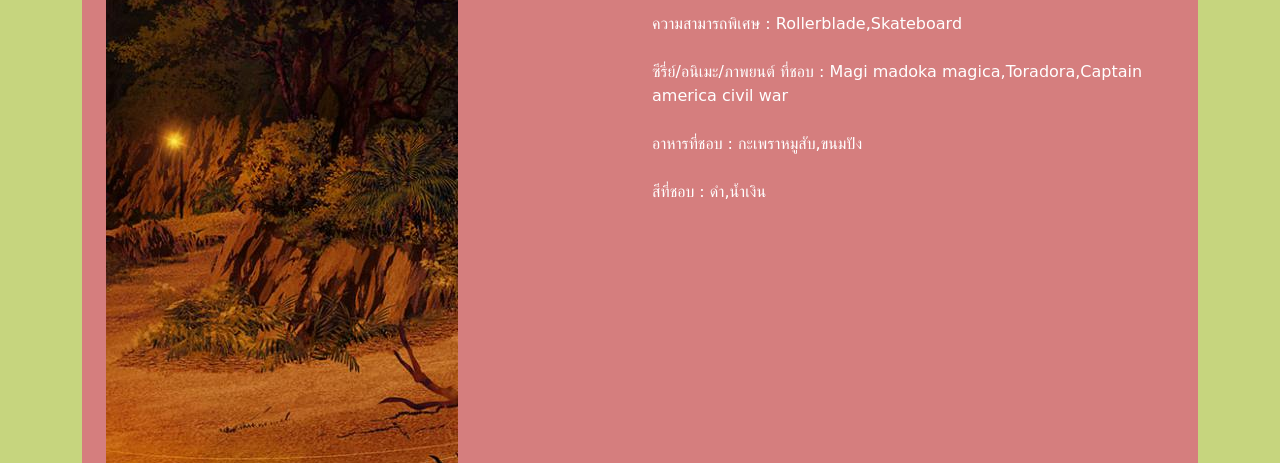
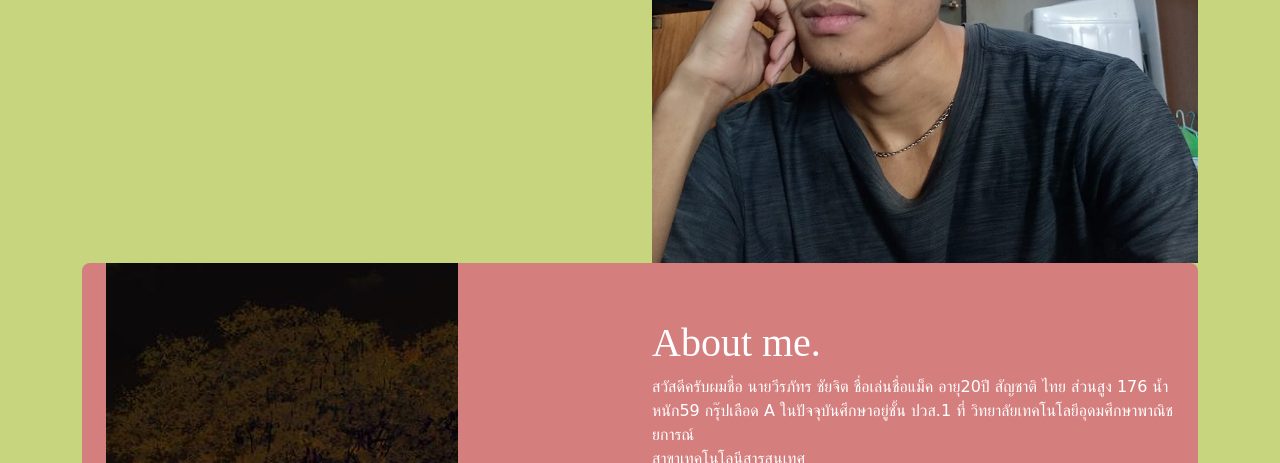
Before and after one commit to SumaiLyyyyy/sumailyymeta, a plain HTML site: page index.html in a window 1280 px wide. Shown: the part 817-1280 px from the top of the page. Drawn offline with nearby package versions, Linux system fonts and the light colour scheme; the site is published under a folder, as on GitHub Pages, so addresses that start at the root find nothing; a web font is replaced by a local one.

Commit message:
Update index.html

```diff
--- a/index.html
+++ b/index.html
@@ -68,7 +68,7 @@
             </div>
             <div class="col-6">
                 <img
-                  src="/picver1/Profile.jpg"
+                  src="./picver1/Profile.jpg"
                   class="img-fluid"
                 />
     </div>
```
